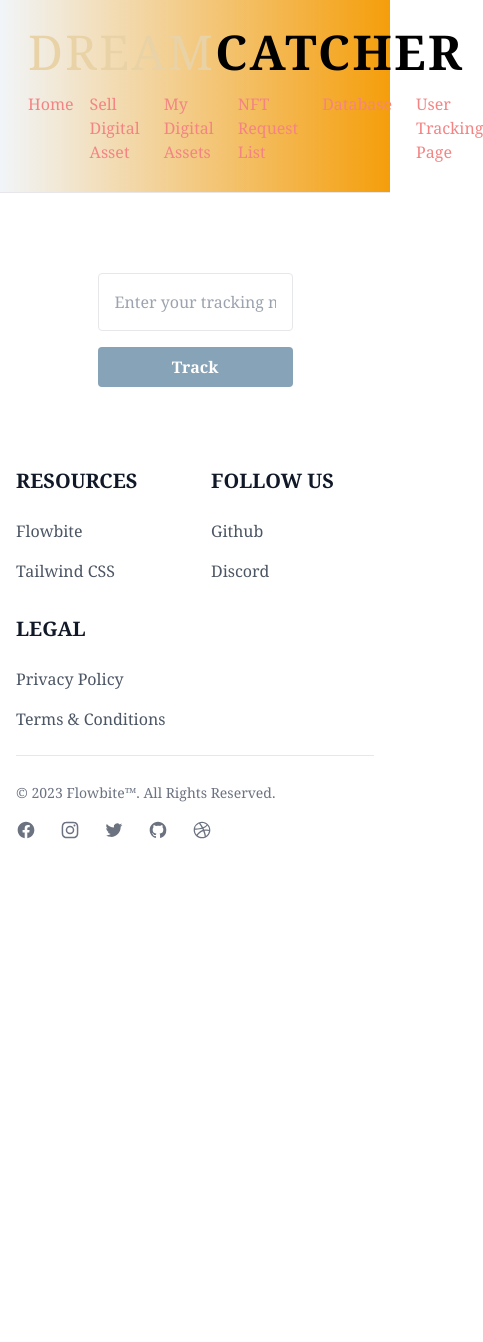
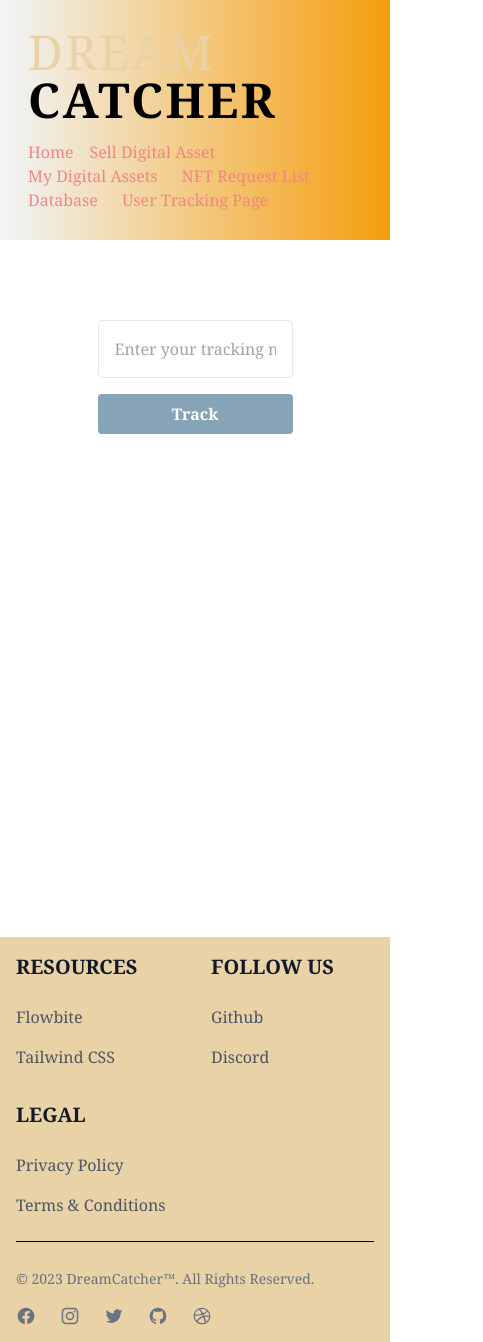
Before and after one commit to KenWilbertOsman/Innovate, a Next.js app: page /user-tracking in a window 390 px wide. Shown: the whole page, 483 px wide, since content can reach past the window. Before the commit the page ends 856 px from the top, so only its background shows below. Built offline with nearby package versions, Linux system fonts and the light colour scheme.

Commit message:
-color changed a bit - navbar is responsive for phone and desktop

```diff
--- a/pages/_app.js
+++ b/pages/_app.js
@@ -11,9 +11,9 @@ function MyApp({ Component, pageProps }) {
   return (
 
     <div className='font-serif'>
-    <nav className="border-b p-7 bg-gradient-to-r from-slate-100 to-amber-500">   {/*USING TAILWIND:  Border bottom and padding 6*/}
-      <p><span className="text-5xl text-theme-beige font-serif font-normal tracking-wider">DREAM</span><span className="text-5xl font-serif font-semibold tracking-wider">CATCHER</span></p>
-      <div className="flex mt-4">     {/**This div to hold link, mt-4 = Margin top 4 */}
+    <nav className="p-7 bg-gradient-to-r from-slate-100 to-amber-500 ">   {/*USING TAILWIND:  Border bottom and padding 6*/}
+      <p class="flex flex-wrap "><span className="text-5xl flex flex-wrap text-theme-beige font-serif font-normal tracking-wider">DREAM</span><span className="text-5xl font-serif font-semibold tracking-wider flex flex-wrap">CATCHER</span></p>
+      <div className="flex flex-wrap mt-4">     {/**This div to hold link, mt-4 = Margin top 4 */}
           <Link href="/" className="mr-4 text-theme-peach">
               Home
           </Link>
--- a/pages/user-tracking.js
+++ b/pages/user-tracking.js
@@ -27,7 +27,9 @@ export default function UserTracking() {
         </div>
 
       </div>
-      <footer class="p-4 bg-white sm:p-6 dark:bg-gray-900">
+      <div class = "flex flex-col min-h-screen">
+      <footer class="p-4 bg-theme-beige sm:p-6 mt-auto">
+
     <div class="mb:justify-evenly">
 
         <div class="grid grid-cols-2 gap-8 sm:gap-6 sm:grid-cols-3">
@@ -57,18 +59,18 @@ export default function UserTracking() {
                 <h2 class="mb-6 text-xl font-semibold text-gray-900 uppercase dark:text-white">Legal</h2>
                 <ul class="text-gray-600 dark:text-gray-400">
                     <li class="mb-4">
-                        <a href="#" class="hover:underline">Privacy Policy</a>
+                        <a href="/user-tracking" class="hover:underline">Privacy Policy</a>
                     </li>
                     <li>
-                        <a href="#" class="hover:underline">Terms &amp; Conditions</a>
+                        <a href="/user-tracking" class="hover:underline">Terms &amp; Conditions</a>
                     </li>
                 </ul>
             </div>
         </div>
     </div>
-    <hr class="my-6 border-gray-200 sm:mx-auto dark:border-gray-700 lg:my-8" />
+    <hr class="my-6 border-black sm:mx-auto dark:border-gray-700 lg:my-8" />
     <div class="sm:flex sm:items-center sm:justify-between">
-        <span class="text-sm text-gray-500 sm:text-center dark:text-gray-400">© 2023 <a href="https://flowbite.com/" class="hover:underline">Flowbite™</a>. All Rights Reserved.
+        <span class="text-sm text-gray-500 sm:text-center dark:text-gray-400">© 2023 <a href="https://flowbite.com/" class="hover:underline">DreamCatcher™</a>. All Rights Reserved.
         </span>
         <div class="flex mt-4 space-x-6 sm:justify-center sm:mt-0">
             <a href="#" class="text-gray-500 hover:text-gray-900 dark:hover:text-white">
@@ -95,5 +97,6 @@ export default function UserTracking() {
     </div>
 </footer>
   </div>
+  </div>
     )
   }
```
